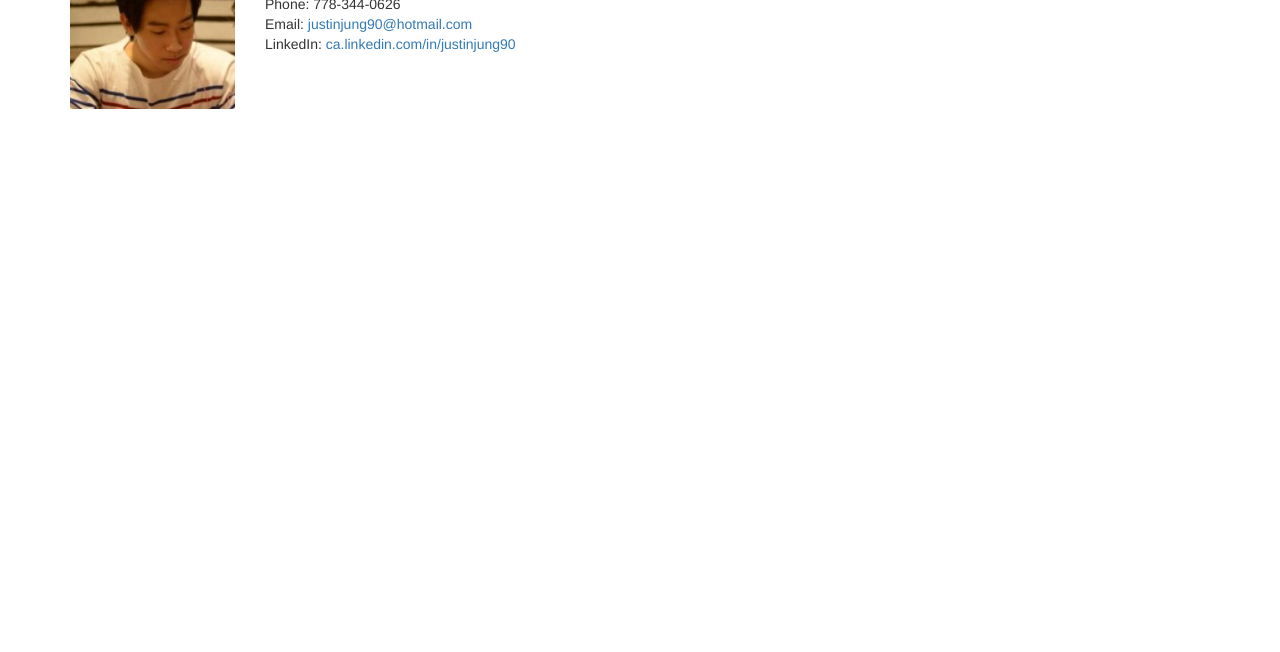
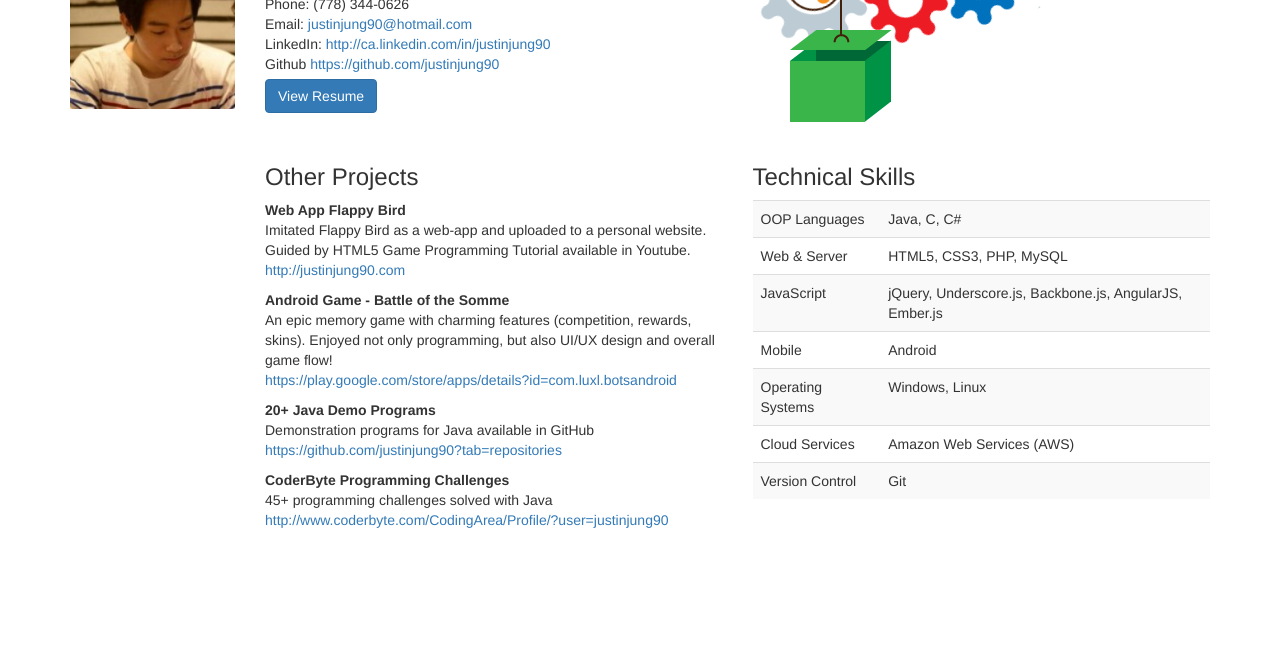
Before and after one commit to justinjung04/todo-js, a plain HTML site: page contact.html in a window 1280 px wide. Shown: the part 148-800 px from the top of the page. Drawn offline with Linux system fonts and the light colour scheme.

Commit message:
completed contact.html and added comment for each framework

```diff
--- a/contact.html
+++ b/contact.html
@@ -36,16 +36,168 @@
 	    		</h1>
 	    	</div>
 	    	<div class="col-md-10">
-	    		<h1>Justin Jung</h1>
-	    		<p>
-	    			Phone: 778-344-0626<br>
-	    			Email: <a href="mailto:justinjung90@hotmail.com">justinjung90@hotmail.com</a><br>
-					LinkedIn: <a href="ca.linkedin.com/in/justinjung90">ca.linkedin.com/in/justinjung90</a>
-	    		</p>
+	    		<div class="row">
+	    			<div class="col-md-6">
+	    				<h1>Justin Jung</h1>
+			    		<p>
+			    			Phone: (778) 344-0626<br>
+			    			Email: <a href="mailto:justinjung90@hotmail.com">justinjung90@hotmail.com</a><br>
+							LinkedIn: <a href="http://ca.linkedin.com/in/justinjung90" target="_blank">http://ca.linkedin.com/in/justinjung90</a><br>
+							Github <a href="https://github.com/justinjung90" target="_blank">https://github.com/justinjung90</a><br>
+							<a href="files/resume.pdf" target="_blank" class="btn btn-primary" style="margin-top:5px;">View Resume</a>
+			    		</p>
+	    			</div>
+	    			<div class="col-md-6" id="div_canvas"></div>
+	    		</div>
+	    		<br>
+	    		<div class="row">
+	    			<div class="col-md-6">
+	    				<h3>Other Projects</h3>
+			    		<p>
+			    			<b>Web App Flappy Bird</b><br>
+			    			Imitated Flappy Bird as a web-app and uploaded to a personal website. Guided by HTML5 Game Programming Tutorial available in Youtube.<br>
+			    			<a href="http://justinjung90.com" target="_blank">http://justinjung90.com</a>
+			    		</p>
+			    		<p>
+			    			<b>Android Game - Battle of the Somme</b><br>
+			    			An epic memory game with charming features (competition, rewards, skins). Enjoyed not only programming, but also UI/UX design and overall game flow!<br>
+			    			<a href="https://play.google.com/store/apps/details?id=com.luxl.botsandroid" target="_blank">https://play.google.com/store/apps/details?id=com.luxl.botsandroid</a>
+			    		</p>
+			    		<p>
+			    			<b>20+ Java Demo Programs</b><br>
+			    			Demonstration programs for Java available in GitHub<br>
+			    			<a href="https://github.com/justinjung90?tab=repositories" target="_blank">https://github.com/justinjung90?tab=repositories</a>
+			    		</p>
+			    		<p>
+			    			<b>CoderByte Programming Challenges</b><br>
+			    			45+ programming challenges solved with Java<br>
+			    			<a href="http://www.coderbyte.com/CodingArea/Profile/?user=justinjung90" target="_blank">http://www.coderbyte.com/CodingArea/Profile/?user=justinjung90</a>
+			    		</p>
+	    			</div>
+	    			<div class="col-md-6">
+	    				<h3>Technical Skills</h3>
+    					<table class="table table-striped" style="font-size:14px;">
+	    					<tr>
+	    						<td>OOP Languages</td>
+	    						<td>Java, C, C#</td>
+	    					</tr>
+	    					<tr>
+	    						<td>Web & Server</td>
+	    						<td>HTML5, CSS3, PHP, MySQL</td>
+	    					</tr>
+	    					<tr>
+	    						<td>JavaScript</td>
+	    						<td>jQuery, Underscore.js, Backbone.js, AngularJS, Ember.js</td>
+	    					</tr>
+	    					<tr>
+	    						<td>Mobile</td>
+	    						<td>Android</td>
+	    					</tr>
+	    					<tr>
+	    						<td>Operating Systems</td>
+	    						<td>Windows, Linux</td>
+	    					</tr>
+	    					<tr>
+	    						<td>Cloud Services</td>
+	    						<td>Amazon Web Services (AWS)</td>
+	    					</tr>
+	    					<tr>
+	    						<td>Version Control</td>
+	    						<td>Git</td>
+	    					</tr>
+	    				</table>
+	    			</div>
+	    		</div>
+
+	    		<br>
+
 	    	</div>
+
 	    </div>
 	</div>
 	<script src="js/jquery-1.11.2.min.js"></script>
     <script src="js/bootstrap.min.js"></script>
+    <script src="js/sprite.js"></script>
+    <script>
+    	function main() {
+    		div_canvas = document.getElementById("div_canvas");
+			canvas = document.createElement("canvas");
+			canvas.width = 300;
+			canvas.height = 200;
+			ctx = canvas.getContext("2d");
+			div_canvas.appendChild(canvas);
+
+			var img = new Image();
+			img.onload = function() {
+				initSprites(this);
+				run();
+			}
+			img.src = "img/animation_mini.png";
+    	}
+
+    	var rotate_angle = 0;
+    	var box_top_height = 110;
+		var direction_up = false;
+
+		function run() {
+			var loop = function() {
+				update();
+				render();
+				window.setTimeout(loop, 100);
+			}
+			window.setTimeout(loop, 100);
+		}
+
+		function update() {
+			if(box_top_height == 110 || box_top_height == 90) {
+				direction_up = !direction_up;
+			}
+			if(direction_up) {
+				box_top_height--;
+				rotate_angle -= 0.03;
+			} else {
+				box_top_height++;
+				rotate_angle += 0.03;
+			}
+		}
+
+		function render() {
+			ctx.clearRect(0, 0, canvas.width, canvas.height);
+			draw_gear_big();
+			draw_gear_small_red();
+			draw_gear_small_blue();
+			box_rope.draw(ctx, 85, 46);
+			box_body.draw(ctx, 36, 112);
+			box_top.draw(ctx, 36, box_top_height);
+		}
+
+		function draw_gear_big() {
+			ctx.save();
+			ctx.translate(62, 58);
+			ctx.rotate(rotate_angle);
+			gear_big.draw(ctx, -62, -58);
+			ctx.restore();
+		}
+
+		function draw_gear_small_red() {
+			ctx.save();
+			ctx.translate(110, 35);
+			ctx.translate(45, 45);
+			ctx.rotate(-rotate_angle*1.3);
+			gear_small_red.draw(ctx, -45, -45);
+			ctx.restore();
+		}
+
+		function draw_gear_small_blue() {
+			ctx.save();
+			ctx.translate(184, 16);
+			ctx.translate(40, 45);
+			ctx.rotate(rotate_angle*1.3);
+			gear_small_blue.draw(ctx, -40, -45);
+			ctx.restore();
+		}
+
+		main();
+    </script>
 </body>
 </html>
--- /dev/null
+++ b/js/sprite.js
@@ -0,0 +1,22 @@
+var gear_big, gear_small_red, gear_small_blue, box_rope, box_top, box_body;
+
+function Sprite(img, x, y, width, height) {
+	this.img = img;
+	this.x = x;
+	this.y = y;
+	this.width = width;
+	this.height = height;
+}
+
+Sprite.prototype.draw = function(ctx, x, y) {
+	ctx.drawImage(this.img, this.x, this.y, this.width, this.height, x, y, this.width, this.height);
+}
+
+function initSprites(img) {
+	gear_big = new Sprite(img, 137, 87, 140, 140);
+	gear_small_red = new Sprite(img, 0, 0, 90, 90);
+	gear_small_blue = new Sprite(img, 90, 0, 90, 90);
+	box_rope = new Sprite(img, 120, 90, 10, 70);
+	box_top = new Sprite(img, 0, 90, 110, 30);
+	box_body = new Sprite(img, 0, 120, 110, 110);
+}
```
Also changed, not shown: angular.html (+3 -0 lines), backbone.html (+3 -0 lines), jquery.html (+3 -0 lines), img/animation_mini.png (added), 1 other file.
